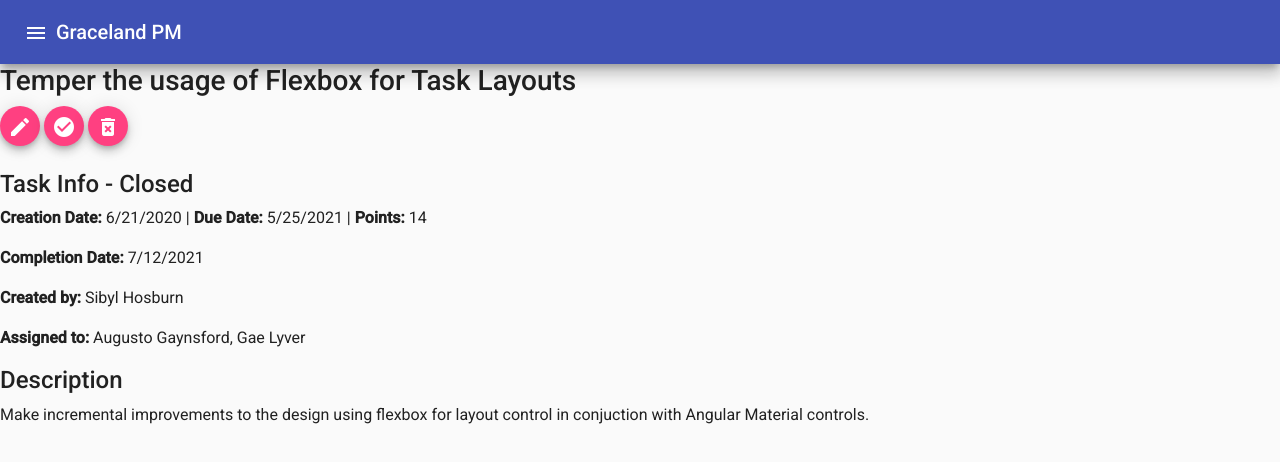
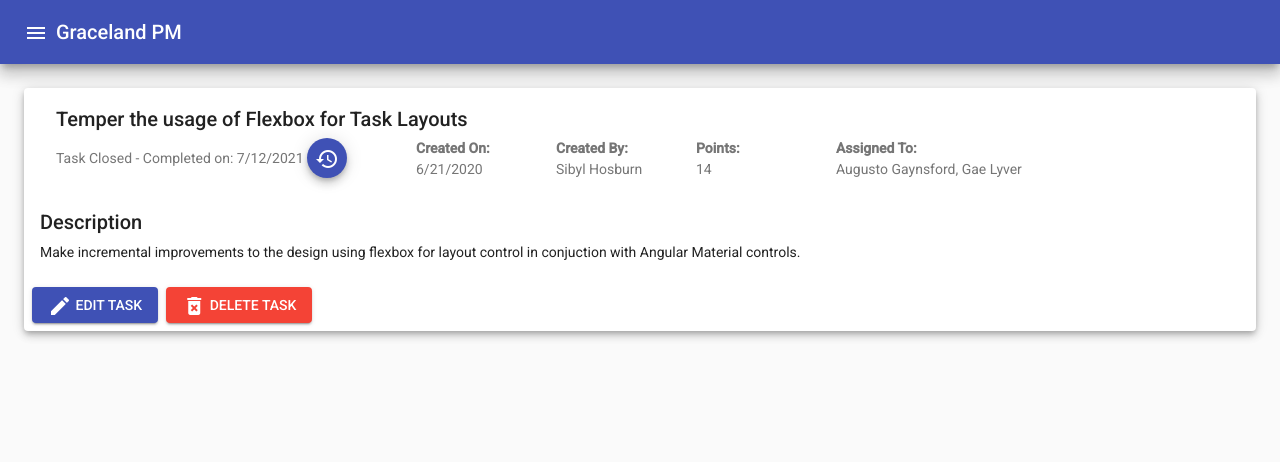
Before and after one commit to walkersoft/graceland-angular, an Angular app: page /view/task/1 in a window 1280 px wide. Shown: the top 462 px of the page. Built offline with nearby package versions, Linux system fonts and the light colour scheme.

Commit message:
improved task details aesthetics

```diff
--- a/package.json
+++ b/package.json
@@ -6,7 +6,8 @@
     "start": "ng serve",
     "build": "ng build",
     "watch": "ng build --watch --configuration development",
-    "test": "ng test"
+    "test": "ng test",
+    "nghm": "node --max_old_space_size=8096 ./node_modules/@angular/cli/bin/ng"
   },
   "private": true,
   "dependencies": {
--- a/src/app/tasks/task-details.component.html
+++ b/src/app/tasks/task-details.component.html
@@ -1,19 +1,43 @@
-
-<div *ngIf="task">
-  <h3>{{ task.title}}</h3>
-  <button mat-mini-fab class="mr-1" (click)="editTask()"><mat-icon>edit</mat-icon></button>
-  <button mat-mini-fab class="mr-1" (click)="markComplete()"><mat-icon>check_circle</mat-icon></button>
-  <button mat-mini-fab class="mr-1" (click)="deleteTask(task.id)"><mat-icon>delete_forever</mat-icon></button>
-  <br/><br/>
-  <h4>Task Info - {{ task.completed ? 'Closed' : 'Open' }}</h4>
-  <p><strong>Creation Date:</strong> {{ task.createdDate }}
-    | <strong>Due Date:</strong> {{ task.dueDate }}
-    | <strong>Points:</strong> {{ task.points }}
-  </p>
-  <p><strong>Completion Date:</strong> {{ task.completionDate }}</p>
-  <p><strong>Created by:</strong> {{ getCreatorName(task.creator) }}</p>
-  <p><strong>Assigned to:</strong> {{ getAssignees(task) }}</p>
-
-  <h4>Description</h4>
-  <p>{{ task.description }}</p>
-</div>
+<mat-card *ngIf="task" class="example-card m-4 mat-elevation-z5">
+  <mat-card-header>
+    <mat-card-title>{{ task.title }}</mat-card-title>
+    <mat-card-subtitle fxLayout="row">
+      <div class="task-status" fxFlex="auto">
+        <p *ngIf="task.completed">
+          Task Closed - Completed on: {{ task.completionDate }}
+          <button mat-mini-fab color="primary" title="Reopen Task" (click)="reopenTask()"><mat-icon>restore</mat-icon></button>
+        </p>
+        <p *ngIf="!task.completed">
+          Task Open - Due on: {{ task.dueDate }}
+          <button mat-mini-fab color="primary" title="Mark Complete" (click)="markComplete()"><mat-icon>check_circle</mat-icon></button>
+        </p>
+      </div>
+      <div class="task-info" fxLayout="column" fxFlex="auto">
+        <span><strong>Created On:</strong></span>
+        <span>{{ task.createdDate }}</span>
+      </div>
+      <div class="task-info" fxLayout="column" fxFlex="auto">
+        <span><strong>Created By:</strong></span>
+        <span>{{ getCreatorName(task.creator) }}</span>
+      </div>
+      <div class="task-info" fxLayout="column" fxFlex="auto">
+        <span><strong>Points:</strong></span>
+        <span>{{ task.points }}</span>
+      </div>
+      <div class="task-info" fxLayout="column" fxFlex="auto" fxFill>
+        <span><strong>Assigned To:</strong></span>
+        <span>{{ getAssignees(task) }}</span>
+      </div>
+    </mat-card-subtitle>
+  </mat-card-header>
+  <mat-card-content>
+    <h5>Description</h5>
+    <p>
+      {{ task.description }}
+    </p>
+  </mat-card-content>
+  <mat-card-actions>
+    <button mat-raised-button color="primary" (click)="editTask()"><mat-icon>edit</mat-icon> EDIT TASK</button>
+    <button mat-raised-button color="warn" (click)="deleteTask(task.id)"><mat-icon>delete_forever</mat-icon> DELETE TASK</button>
+  </mat-card-actions>
+</mat-card>
--- a/src/app/tasks/task-details.component.scss
+++ b/src/app/tasks/task-details.component.scss
@@ -0,0 +1,9 @@
+.task-info {
+  padding-right: 20px;
+  min-width: 140px;
+}
+
+.task-status {
+  padding-right: 20px;
+  min-width: 360px;
+}
--- a/src/app/tasks/task-details.component.ts
+++ b/src/app/tasks/task-details.component.ts
@@ -56,6 +56,9 @@ export class TaskDetailsComponent implements OnInit {
   editTask(): void {
     this.snackBar.open("Task is being worked on.", "...WORK?!", this.snackBarDuration);
   }
+  reopenTask(): void {
+    this.snackBar.open("Task was re-opened", "DANG...", this.snackBarDuration);
+  }
 
   getCreatorName(id: string): string {
     if (!this.users) return ''; //null check - how to get around this?
```
